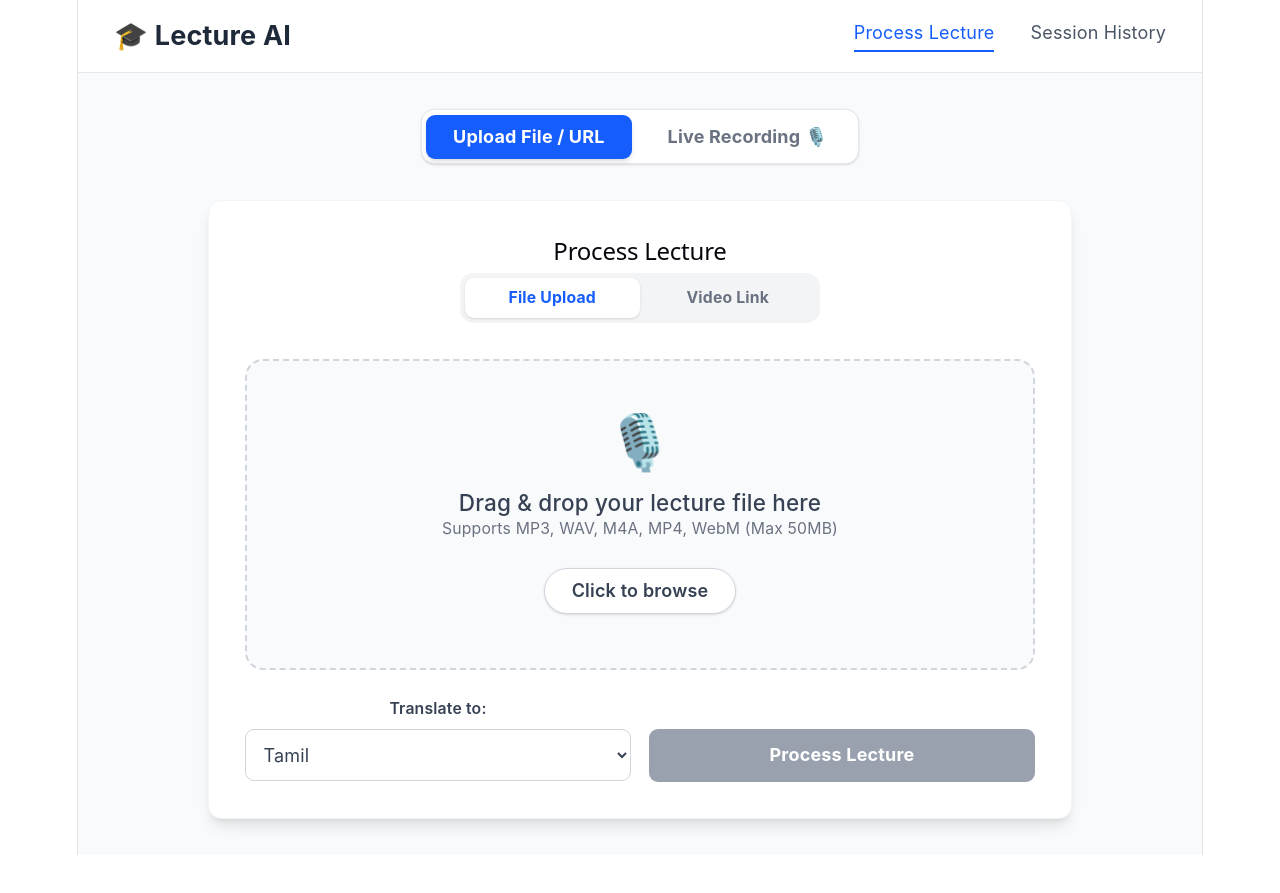
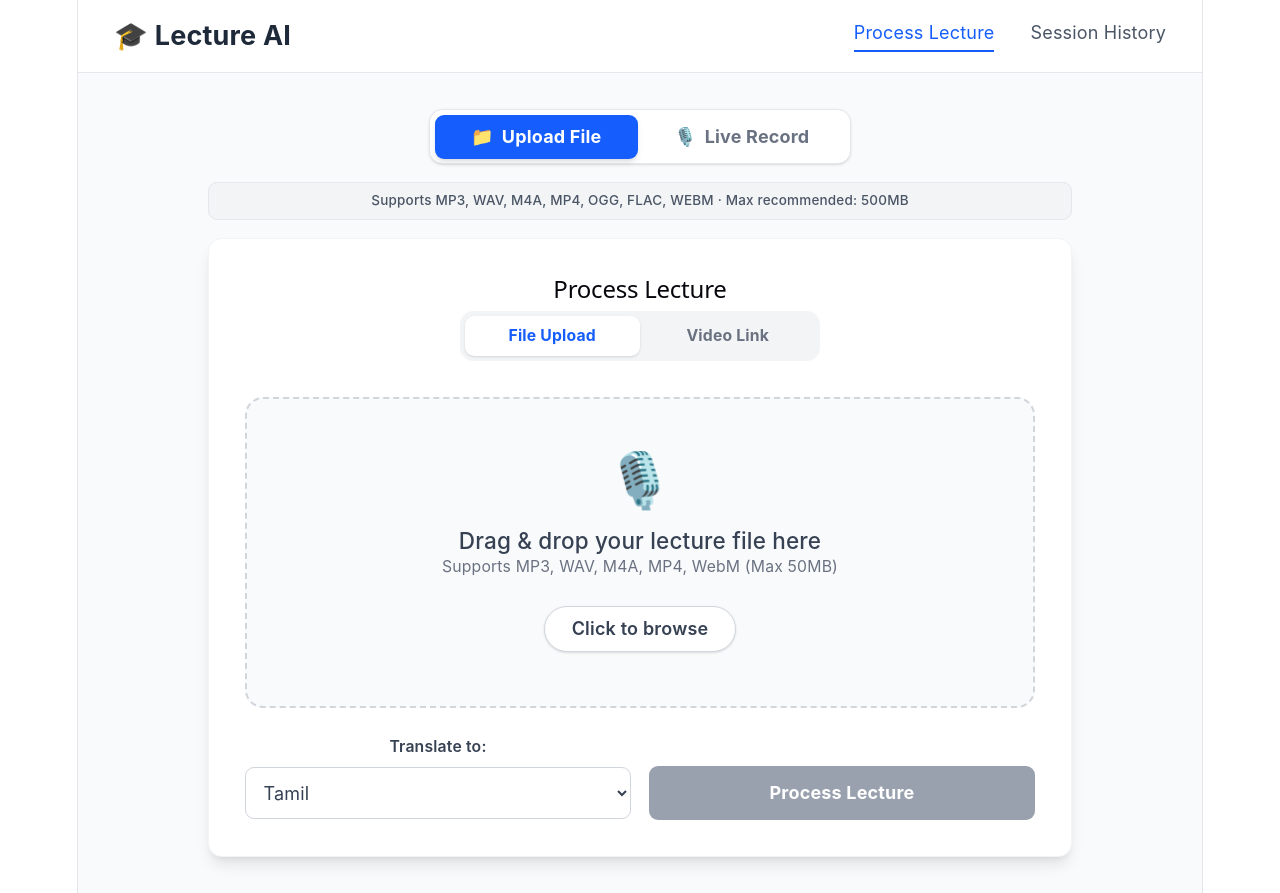
Before and after one commit to Aswi7/LECTA-AI, a React app in the folder frontend/: page / in a window 1280 px wide. Before the commit the page ends 855 px from the top, so only its background shows below. Built offline with nearby package versions, Linux system fonts and the light colour scheme; the HTML template or start-up script is replaced by a standard one.

Commit message:
add tab-based upload and live recording modes

```diff
--- a/frontend/src/components/UploadPanel.jsx
+++ b/frontend/src/components/UploadPanel.jsx
@@ -1,4 +1,5 @@
 import React, { useState, useRef } from 'react';
+import LiveRecorder from './LiveRecorder';
 
 const SUPPORTED_LANGUAGES = [
   { code: 'en', name: 'English' },
@@ -17,6 +18,7 @@ const SUPPORTED_LANGUAGES = [
 const ALLOWED_EXTENSIONS = ['mp3', 'wav', 'm4a', 'mp4', 'ogg', 'flac', 'webm'];
 
 const UploadPanel = ({ onSubmit, isLoading }) => {
+  const [activeTab, setActiveTab] = useState('upload'); // 'upload' or 'record'
   const [mode, setMode] = useState('file'); // 'file' or 'url'
   const [file, setFile] = useState(null);
   const [url, setUrl] = useState('');
@@ -91,7 +93,42 @@ const UploadPanel = ({ onSubmit, isLoading }) => {
   };
 
   return (
-    <div className="w-full max-w-3xl mx-auto bg-white rounded-xl shadow-lg p-8 border border-gray-100">
+    <div className="w-full max-w-3xl mx-auto space-y-4">
+      {/* Top Tab Switcher */}
+      <div className="flex justify-center">
+        <div className="inline-flex bg-white p-1 rounded-xl shadow-sm border border-gray-200">
+          <button
+            onClick={() => setActiveTab('upload')}
+            className={`px-8 py-2 rounded-lg font-bold transition-all flex items-center space-x-2 ${
+              activeTab === 'upload' ? 'bg-blue-600 text-white shadow-md' : 'text-gray-500 hover:bg-gray-50'
+            }`}
+          >
+            <span>📁</span>
+            <span>Upload File</span>
+          </button>
+          <button
+            onClick={() => setActiveTab('record')}
+            className={`px-8 py-2 rounded-lg font-bold transition-all flex items-center space-x-2 ${
+              activeTab === 'record' ? 'bg-red-600 text-white shadow-md' : 'text-gray-500 hover:bg-gray-50'
+            }`}
+          >
+            <span>🎙️</span>
+            <span>Live Record</span>
+          </button>
+        </div>
+      </div>
+
+      {/* Info Banner */}
+      <div className="text-center py-2 px-4 bg-gray-100 rounded-lg border border-gray-200 text-xs text-gray-600 font-medium">
+        {activeTab === 'upload' ? (
+          "Supports MP3, WAV, M4A, MP4, OGG, FLAC, WEBM · Max recommended: 500MB"
+        ) : (
+          "Records directly from your microphone · Requires browser microphone permission"
+        )}
+      </div>
+
+      {activeTab === 'upload' ? (
+        <div className="bg-white rounded-xl shadow-lg p-8 border border-gray-100">
           <h2 className="text-2xl font-bold text-gray-800 mb-6 text-center">Process Lecture</h2>
 
           {/* Mode Toggle */}
@@ -239,6 +276,10 @@ const UploadPanel = ({ onSubmit, isLoading }) => {
             </div>
           </form>
         </div>
+      ) : (
+        <LiveRecorder onSubmit={onSubmit} isLoading={isLoading} />
+      )}
+    </div>
   );
 };
 
--- a/frontend/src/pages/Home.jsx
+++ b/frontend/src/pages/Home.jsx
@@ -1,12 +1,10 @@
 import React, { useState } from 'react';
 import UploadPanel from '../components/UploadPanel';
-import LiveRecorder from '../components/LiveRecorder';
 import ProgressTracker from '../components/ProgressTracker';
 import ResultsDashboard from '../components/ResultsDashboard';
 import DownloadBar from '../components/DownloadBar';
 
 const Home = () => {
-  const [activeTab, setActiveTab] = useState('upload'); // 'upload' or 'record'
   const [isProcessing, setIsProcessing] = useState(false);
   const [result, setResult] = useState(null);
   const [error, setError] = useState(null);
@@ -57,39 +55,12 @@ const Home = () => {
 
   return (
     <div className="max-w-7xl mx-auto py-8 px-4 sm:px-6 lg:px-8 space-y-8">
-      {/* Tab Switcher */}
-      {!result && !isProcessing && (
-        <div className="flex justify-center">
-          <div className="bg-white p-1 rounded-xl shadow-sm border border-gray-200 flex space-x-2">
-            <button
-              onClick={() => setActiveTab('upload')}
-              className={`px-6 py-2 rounded-lg font-bold transition-all ${activeTab === 'upload' ? 'bg-blue-600 text-white shadow-md' : 'text-gray-500 hover:bg-gray-50'}`}
-            >
-              Upload File / URL
-            </button>
-            <button
-              onClick={() => setActiveTab('record')}
-              className={`px-6 py-2 rounded-lg font-bold transition-all ${activeTab === 'record' ? 'bg-red-600 text-white shadow-md' : 'text-gray-500 hover:bg-gray-50'}`}
-            >
-              Live Recording 🎙️
-            </button>
-          </div>
-        </div>
-      )}
-
       {/* Input Section */}
       {!result && (
-        activeTab === 'upload' ? (
-          <UploadPanel
-            onSubmit={handleProcess}
-            isLoading={isProcessing}
-          />
-        ) : (
-          <LiveRecorder
-            onSubmit={handleProcess}
-            isLoading={isProcessing}
-          />
-        )
+        <UploadPanel
+          onSubmit={handleProcess}
+          isLoading={isProcessing}
+        />
       )}
 
       {/* Processing State */}
```
Lines whose indentation alone changed are shown as unchanged.
